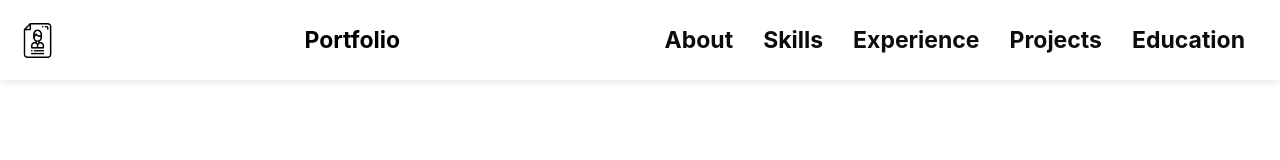
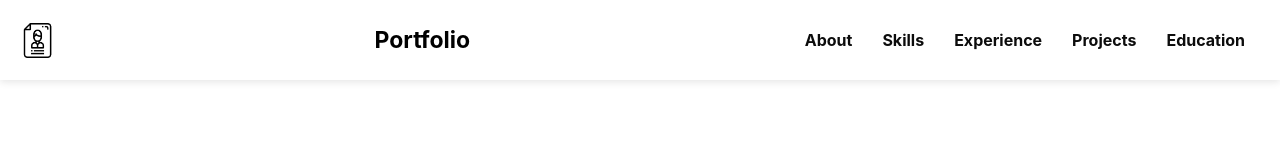
Before and after one commit to Adrijana1308/portfolio, a React (Create React App) app: page / in a window 1280 px wide. Shown: the top 160 px of the page. Built offline with nearby package versions, Linux system fonts and the light colour scheme.

Commit message:
font size change

```diff
--- a/src/components/About/About.css
+++ b/src/components/About/About.css
@@ -5,7 +5,7 @@
     grid-auto-rows: auto;
     margin-left: 10%;
     margin-right: 10%;
-    font-size: 1.5rem;
+    font-size: 1.2rem;
     align-items: center;
     position: relative;
 }
--- a/src/components/Education/Education.css
+++ b/src/components/Education/Education.css
@@ -5,7 +5,7 @@
     display: flex;
     flex-direction: column;
     align-items: center;
-    font-size: 2rem;
+    font-size: 1.2rem;
     text-align: center;
     width: 100%;
 }
@@ -23,7 +23,7 @@
 .edu-sections{
     display: flex;
     align-items: center;
-    font-size: 1.3rem;
+    font-size: 1.2rem;
     padding: 2%;
 }
 
--- a/src/components/Experience/Experience.css
+++ b/src/components/Experience/Experience.css
@@ -3,7 +3,7 @@
     margin-bottom: 5%;
     height: 100%;
     align-items: center;
-    font-size: 2rem;
+    font-size: 1.2rem;
     text-align: center;
     width: 100%;
 }
@@ -20,7 +20,7 @@
 
 .exp-section{
     display: flex;
-    font-size: 1.3rem;
+    font-size: 1.2rem;
 }
 
 .exp{
--- a/src/components/Navbar/Navbar.css
+++ b/src/components/Navbar/Navbar.css
@@ -67,7 +67,7 @@
     text-decoration: none;
     color: rgb(12, 12, 12);
     font-weight: bold;
-    font-size: 23px;
+    font-size: 1rem;
     padding: 15px;
 }
 
--- a/src/components/Projects/Projects.css
+++ b/src/components/Projects/Projects.css
@@ -4,7 +4,7 @@
     display: flex;
     flex-direction: column;
     align-items: center;
-    font-size: 2rem;
+    font-size: 1.2rem;
 }
 
 .pro-sections{
@@ -15,7 +15,7 @@
 }
 
 .pro-section{
-    font-size: 1.3rem;
+    font-size: 1.2rem;
     text-align: center;
     background: transparent;
     margin: 2%;
```
